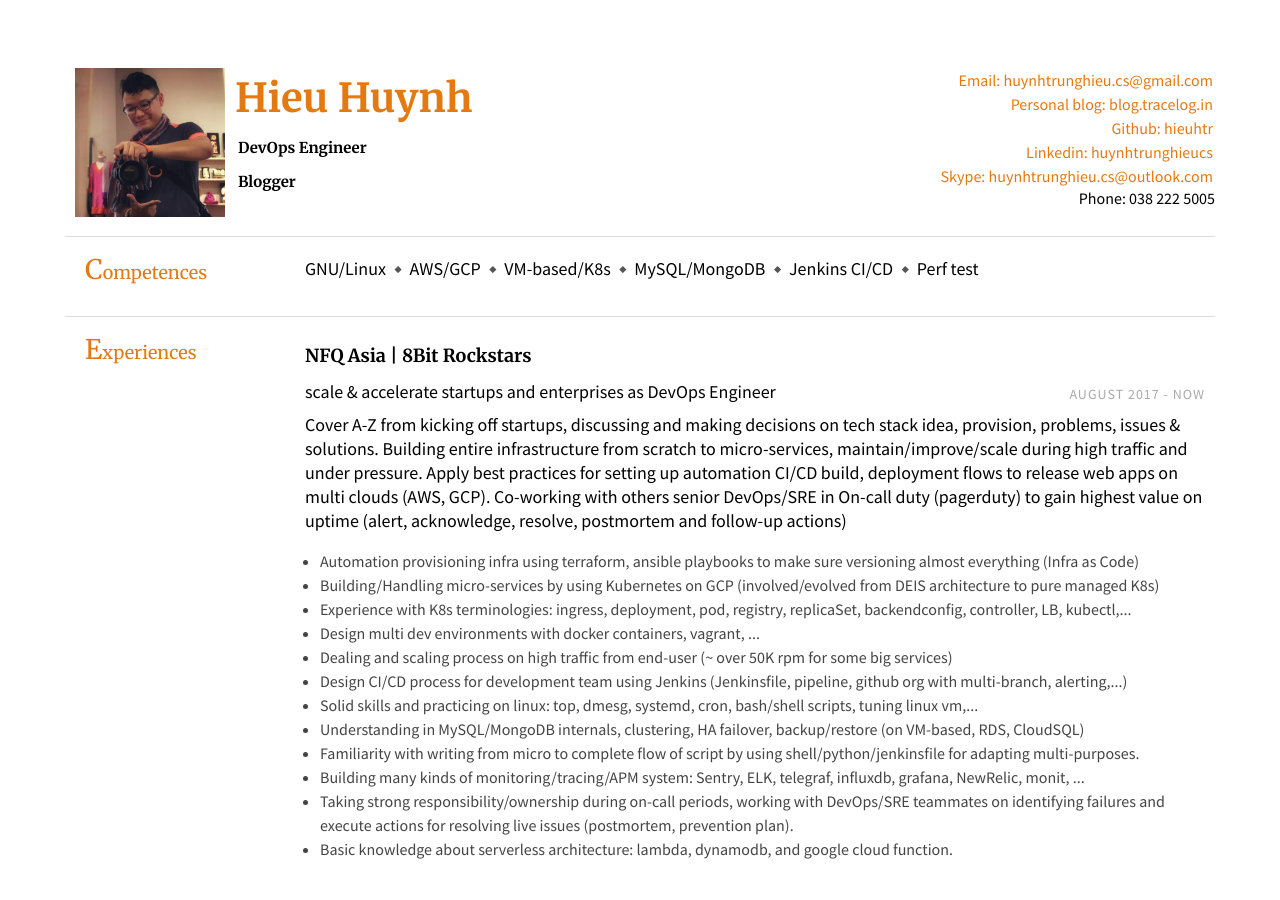
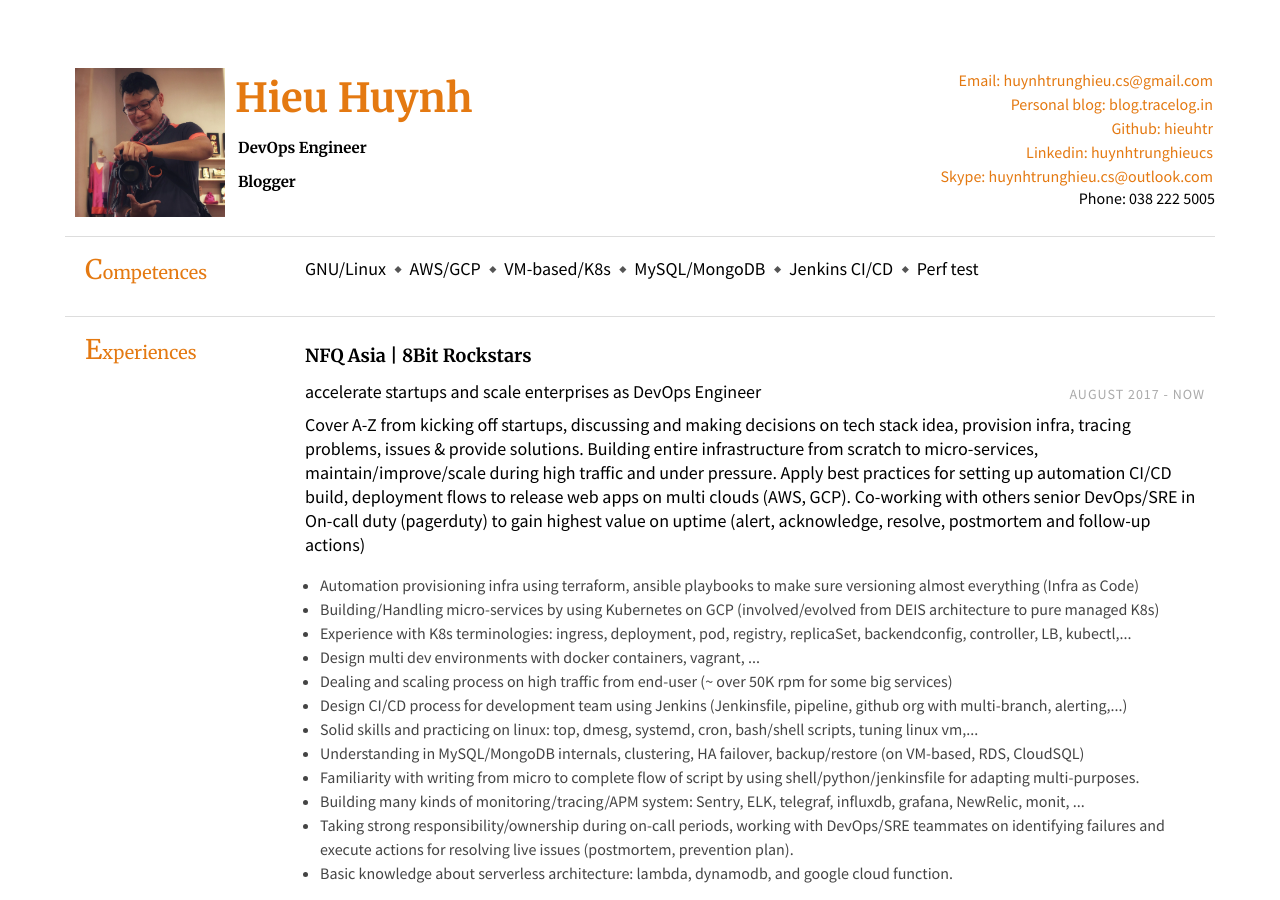
Before and after one commit to duykhang68/duykhang68.github.io, a Jekyll site: the page hireme.html, which Jekyll copies as it is, in a window 1280 px wide and 900 px high. Built offline with Jekyll 4.4.1, drawn with Linux system fonts in a browser that asks for light colours.

Commit message:
Update typos

```diff
--- a/hireme.html
+++ b/hireme.html
@@ -62,10 +62,10 @@
                         </div>
                     </div>
                     <div class="row subsection">
-                        <div class="emph col">scale & accelerate startups and enterprises as DevOps Engineer</div>
+                        <div class="emph col">accelerate startups and scale enterprises as DevOps Engineer</div>
                         <div class="col-right light">August 2017 - Now</div>
                     </div>
-                    <div> Cover A-Z from kicking off startups, discussing and making decisions on tech stack idea, provision, problems, issues & solutions.
+                    <div> Cover A-Z from kicking off startups, discussing and making decisions on tech stack idea, provision infra, tracing problems, issues & provide solutions.
                           Building entire infrastructure from scratch to micro-services, maintain/improve/scale during high traffic and under pressure.
                           Apply best practices for setting up automation CI/CD build, deployment flows to release web apps on multi clouds (AWS, GCP).
                           Co-working with others senior DevOps/SRE in On-call duty (pagerduty) to gain highest value on uptime (alert, acknowledge, resolve, postmortem and follow-up actions)
```
Also changed, not shown: 2 other files.
